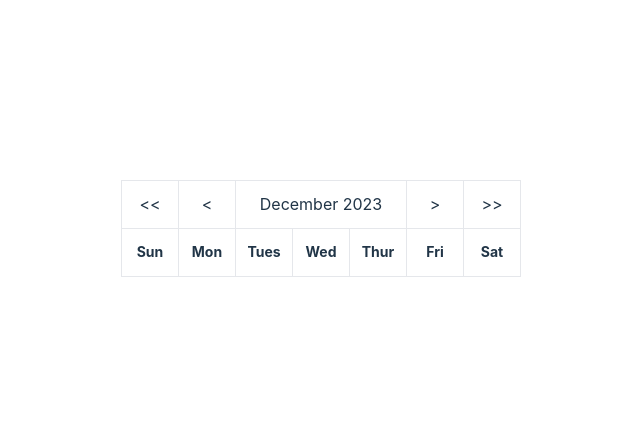
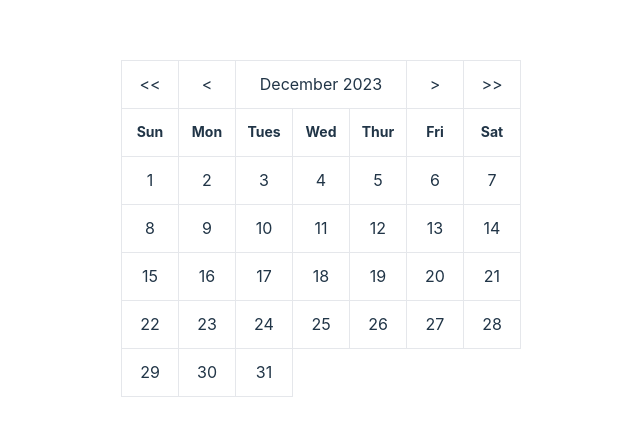
Before and after one commit to cjacqo/journaling, a React (Vite) app: page / in a window 1280 px wide. Shown: the part 172-608 px from the top of the page, without its empty margins (319-959 px from the left). Built offline with nearby package versions, Linux system fonts and the light colour scheme; no server answers; sample sign-in values are in the browser's storage.

Commit message:
Created CalendarDays component

```diff
--- a/src/components/calendar/Calendar.jsx
+++ b/src/components/calendar/Calendar.jsx
@@ -1,4 +1,4 @@
-import { Cell } from './calendarComponents'
+import { CalendarDays, Cell } from './calendarComponents'
 
 const Calendar = () => {
   const daysOfWeek = ['Sun', 'Mon', 'Tues', 'Wed', 'Thur', 'Fri', 'Sat']
@@ -15,6 +15,9 @@ const Calendar = () => {
 
         {/* Loop over daysOfWeek to make cells */}
         { daysOfWeek.map((day, i) => <Cell key={i} className='text-sm font-bold'>{day}</Cell>) }
+
+        {/* Calendar Days */}
+        <CalendarDays />
       </div>
     </div>
   )
--- /dev/null
+++ b/src/components/calendar/calendarComponents/CalendarDays.jsx
@@ -0,0 +1,41 @@
+import Cell from "./Cell"
+
+const CalendarDays = () => {
+  return (
+    <>
+      <Cell>1</Cell>
+      <Cell>2</Cell>
+      <Cell>3</Cell>
+      <Cell>4</Cell>
+      <Cell>5</Cell>
+      <Cell>6</Cell>
+      <Cell>7</Cell>
+      <Cell>8</Cell>
+      <Cell>9</Cell>
+      <Cell>10</Cell>
+      <Cell>11</Cell>
+      <Cell>12</Cell>
+      <Cell>13</Cell>
+      <Cell>14</Cell>
+      <Cell>15</Cell>
+      <Cell>16</Cell>
+      <Cell>17</Cell>
+      <Cell>18</Cell>
+      <Cell>19</Cell>
+      <Cell>20</Cell>
+      <Cell>21</Cell>
+      <Cell>22</Cell>
+      <Cell>23</Cell>
+      <Cell>24</Cell>
+      <Cell>25</Cell>
+      <Cell>26</Cell>
+      <Cell>27</Cell>
+      <Cell>28</Cell>
+      <Cell>29</Cell>
+      <Cell>30</Cell>
+      <Cell>31</Cell>
+    </>
+  )
+}
+
+export default CalendarDays
--- a/src/components/calendar/calendarComponents/index.jsx
+++ b/src/components/calendar/calendarComponents/index.jsx
@@ -1,5 +1,7 @@
 import Cell from "./Cell";
+import CalendarDays from "./CalendarDays";
 
 export {
-  Cell
+  Cell,
+  CalendarDays
 }
```
